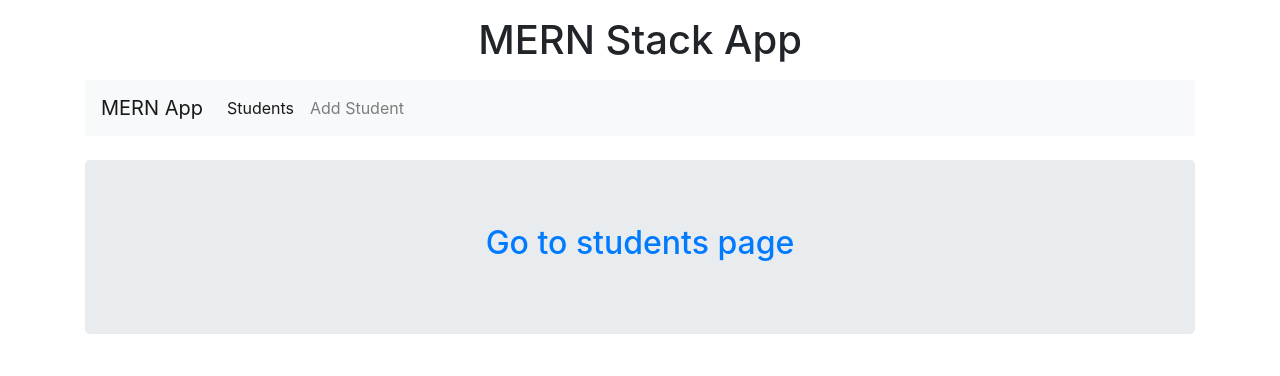
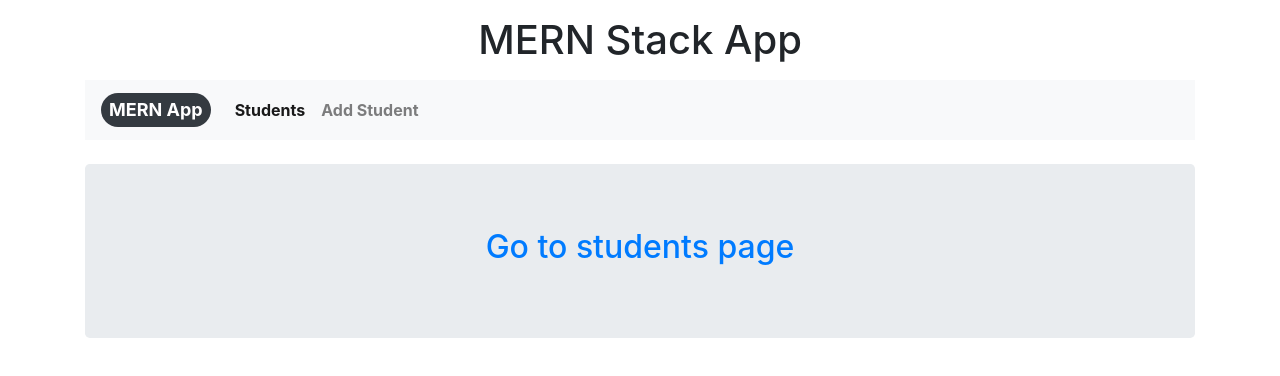
Before and after one commit to Sulaymon333/mern-stack-app, a React (Create React App) app in the folder client/: page / in a window 1280 px wide. Shown: the top 376 px of the page. Built offline with nearby package versions, Linux system fonts and the light colour scheme; the HTML template or start-up script is replaced by a standard one.

Commit message:
added more stylings

```diff
--- a/client/src/components/Navbar.js
+++ b/client/src/components/Navbar.js
@@ -5,10 +5,12 @@ const Navbar = props => {
     return (
         <nav className="navbar navbar-expand-lg navbar-light bg-light mb-4">
             <NavLink className="navbar-brand" to="/">
-                MERN App
+                <span className="badge badge-pill badge-dark p-2 font-weight-bolder" style={{ fontSize: '18px' }}>
+                    MERN App
+                </span>
             </NavLink>
             <div className="collapse navbar-collapse" id="navbarSupportedContent">
-                <ul className="navbar-nav mr-auto">
+                <ul className="navbar-nav mr-auto font-weight-bold">
                     <li className="nav-item active">
                         <NavLink className="nav-link" to="/students">
                             Students
```
